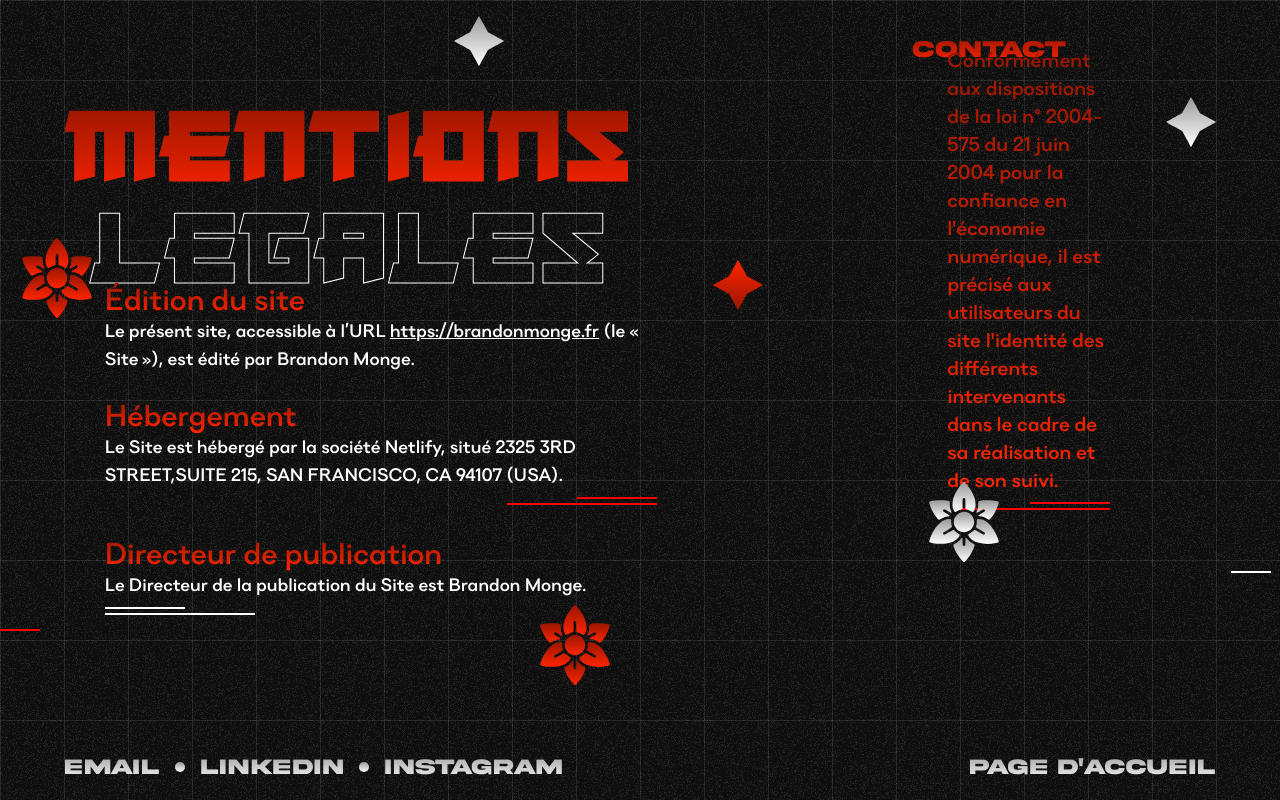
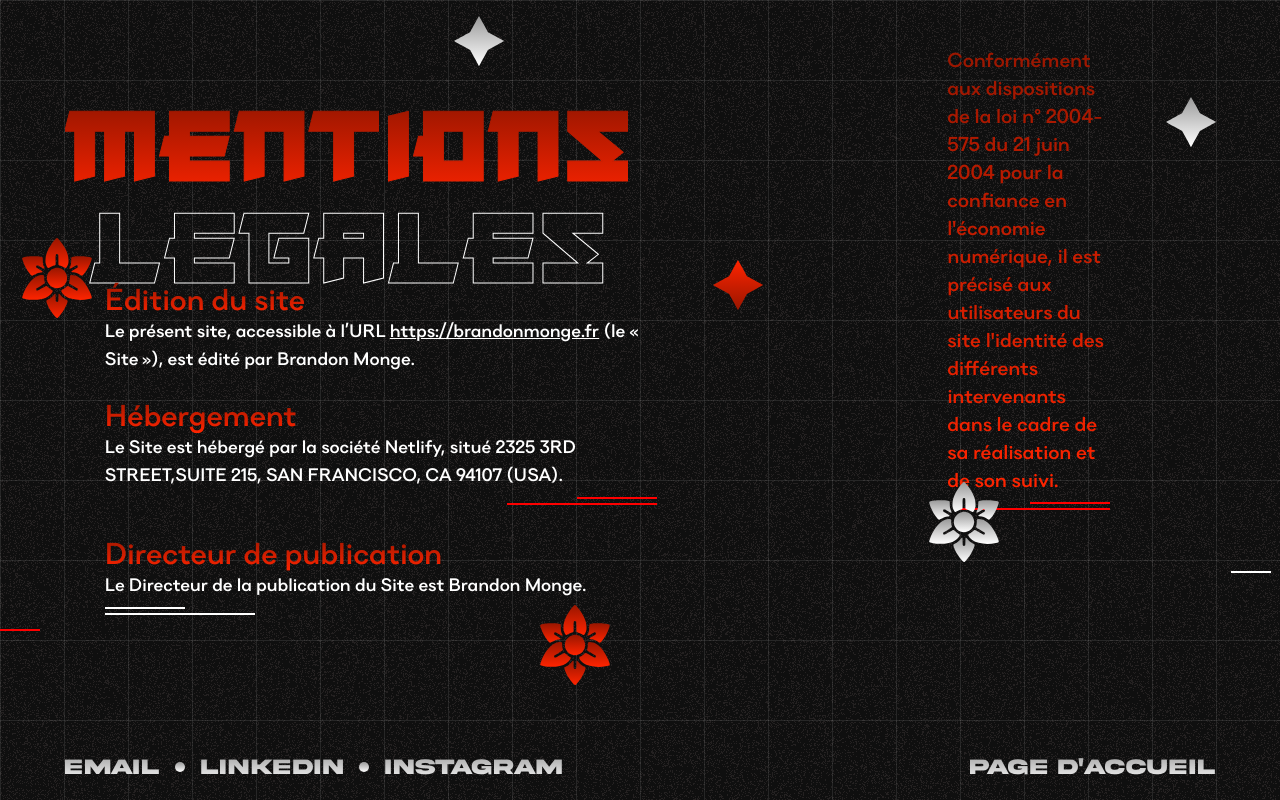
Before and after one commit to Oorekan/Port-Foliot, a Next.js app: page /mentions-legales in a window 1280 px wide. Built offline with nearby package versions, Linux system fonts and the light colour scheme.

Commit message:
Problème avec les apostrophes résolu

```diff
--- a/app/mentions-legales/page.tsx
+++ b/app/mentions-legales/page.tsx
@@ -235,19 +235,15 @@ export default function Page() {
             <section className="relative w-screen max-w-full h-full min-h-screen overflow-hidden lg:h-screen">
                 <div id="background" className="w-screen max-w-full h-full min-h-screen bg-onyx-black bg-[url('../public/noisy-background.png')]">
                     <div id="white_grid" className="w-screen max-w-full h-full min-h-screen bg-[linear-gradient(to_right,rgb(255,255,255,0.2),transparent_1px),linear-gradient(to_bottom,rgb(255,255,255,0.2),transparent_1px)] bg-[size:20%_10%] lg:grid lg:grid-rows-10 lg:grid-cols-[repeat(20,minmax(0,1fr))] lg:gap-4 lg:bg-[size:5%_10%]">
-                        <div className="relative flex justify-between items-center py-10 mx-5 lg:block lg:py-0 lg:*:mx-0 lg:row-start-1 lg:col-start-[16] lg:col-span-2 lg:place-self-end">
-                            <div className="lg:hidden">
+                        <div className="relative flex justify-between items-center py-10 mx-5 lg:hidden lg:py-0 lg:mx-0 lg:row-start-1 lg:col-start-[16] lg:col-span-2 lg:place-self-end">
                             <Link href="/">
                                 <CrescentMoon id={"crescent_moon"} gradientColor1={"#FF2400"} gradientColor2={"#991600"} stopColor={"red"} />
                             </Link>
-                            </div>
-                            <div>
                             <Link href="#contact_section" scroll={false}>
                                 <h3 id="contact" className="inline-block text-2xl text-transparent bg-clip-text font-akiraExpanded bg-gradient-to-b from-[#991600] to-scarlet-red">
                                     Contact
                                 </h3>
                             </Link>
-                            </div>
                         </div>
                         <div className="relative flex flex-col text-center py-5 lg:row-start-2 lg:row-span-2 lg:col-start-2 lg:col-span-12 lg:place-self-start">
                             <h1 id="first_name" className="relative inline-block text-6xl text-transparent bg-clip-text font-japaneseRobot bg-gradient-to-b from-[#991600] to-scarlet-red lg:text-[102px]" style={{ WebkitTextStroke: '1px transparent' }}>
@@ -259,7 +255,7 @@ export default function Page() {
                         </div>
                         <div className="relative inline-block px-10 py-14 lg:row-start-3 lg:row-span-3 lg:col-start-[15] lg:col-span-4 lg:place-self-center">
                             <p id="paragraph_4" className="relative text-xl text-transparent bg-clip-text font-danzza bg-gradient-to-b from-[#991600] to-scarlet-red">
-                                Conformément aux dispositions de la loi n° 2004-575 du 21 juin 2004 pour la confiance en l'économie numérique, il est précisé aux utilisateurs du site l'identité des différents intervenants dans le cadre de sa réalisation et de son suivi.
+                                Conformément aux dispositions de la loi n° 2004-575 du 21 juin 2004 pour la confiance en l&apos;économie numérique, il est précisé aux utilisateurs du site l&apos;identité des différents intervenants dans le cadre de sa réalisation et de son suivi.
                             </p>
                             <div className="relative flex justify-end mt-2">
                                 <ReverseDoubleLine id={"double_red_line_1"} color={"red"} primaryColor={"red"} />
@@ -350,7 +346,7 @@ export default function Page() {
                                     </div>
                                     <h4 className="inline-block text-[22px] text-transparent bg-clip-text font-akiraExpanded bg-gradient-to-b from-[#999999] to-white lg:hover:text-white">
                                         <Link href="/">
-                                            Page d'accueil
+                                            Page d&apos;accueil
                                         </Link>
                                     </h4>
                                 </div>
```
Lines whose indentation alone changed are shown as unchanged.
